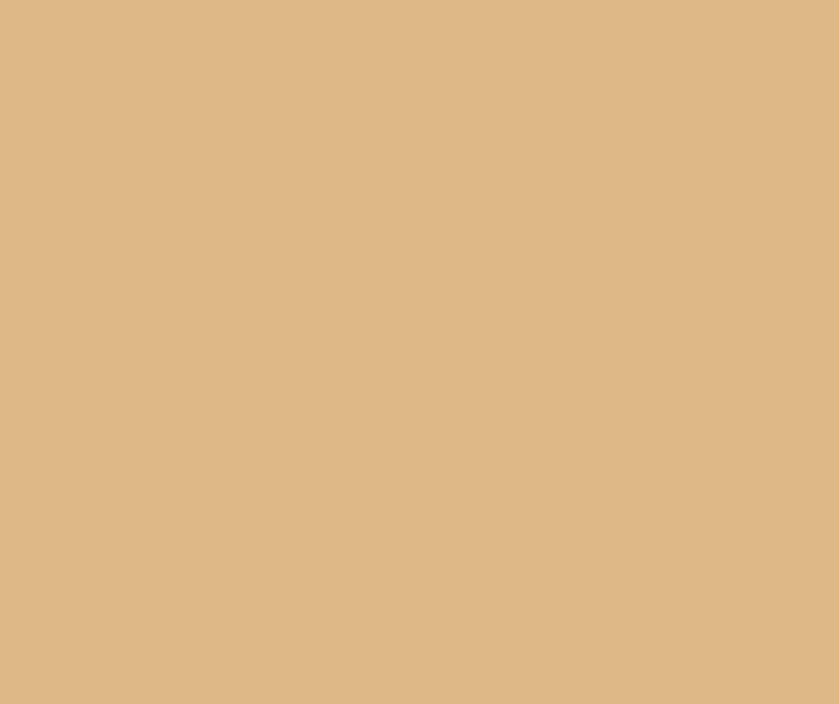
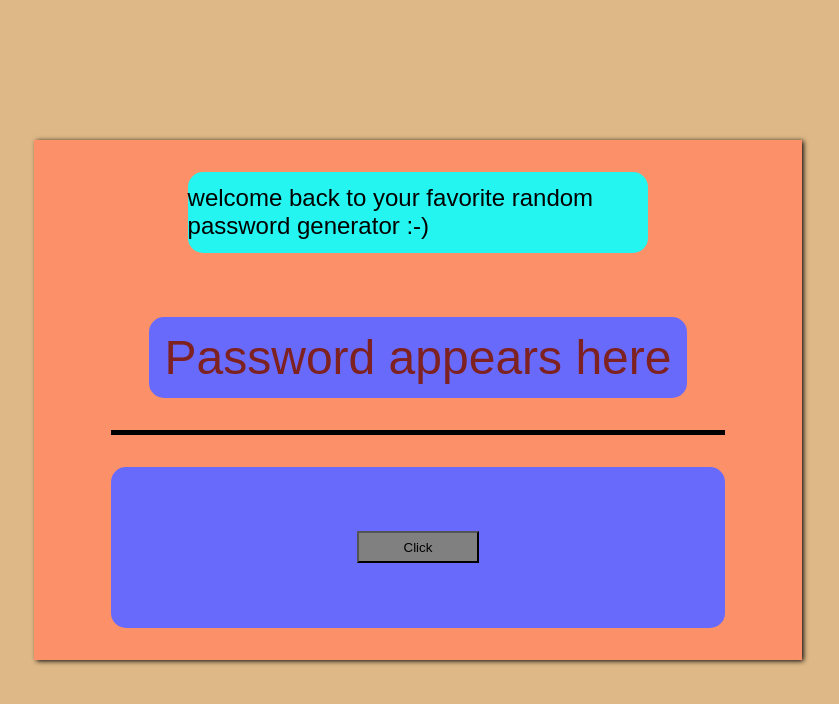
Before and after one commit to johnxadams/password-generator, a website: page src/index.html in a window 1280 px wide. Shown: the whole page, without its empty margins (222-1061 px from the left). Drawn offline with nearby package versions, Linux system fonts and the light colour scheme; files that its build step writes are made by us from their sources.

Commit message:
password generator first steps

```diff
--- a/src/index.html
+++ b/src/index.html
@@ -5,11 +5,18 @@
     <meta http-equiv="X-UA-Compatible" content="IE=edge">
     <meta name="viewport" content="width=device-width, initial-scale=1.0">
     <link rel="stylesheet" href="./styles/main.css">
-    <title>Document</title>
+    <title>Password Generator</title>
 </head>
 <body>
-<header>
-
-</header>
+<div class="big-container">
+    <div class="header-box">welcome back to your favorite random password generator :-)</div>
+    <div class="password-box">Password appears here</div>
+    <div class="horizontal-line"></div>
+    <div class="footer-box">
+        <!-- here's a button -->
+        <button onclick="randomPassword()">Click</button>
+    </div>
+</div>
+<script src="index.js"></script>
 </body>
 </html>
--- /dev/null
+++ b/src/index.js
@@ -0,0 +1,16 @@
+const passwordBox = document.querySelector('.big-container .password-box')
+
+passwordBox.style.color = 'rgb(126, 33, 33)'; //this works, very well
+
+const randomPassword = () => {
+    let result = [];
+    let numAndStr = "1234567890ABCDEFGHIJKLMNOPQRSTUVWXYZ§$%&/()=?'*#-:,.<>|/^°abcdefghijklmnopqrstuvwxyz";
+    for (let i = 0; i < 8; i++){
+        result.push(numAndStr[Math.floor(Math.random() * numAndStr.length)]);
+    }
+    passwordBox.innerHTML = result.join(" ");
+    return result.join("") //do we need to result.join("") again??
+}
+
+// for (const item of items)
+// §$%&/()=?'*#-:,.<>|/^°
--- a/src/scss/main.scss
+++ b/src/scss/main.scss
@@ -6,5 +6,63 @@
 
 
 body {
+    // width: 100%;
+    height: 100vh;
     background-color: burlywood;
+    display: flex;
+    justify-content: center;
+    align-items: center;
+    font-family: Arial, Helvetica, sans-serif;
 }
+
+.big-container {
+    width: 60%;
+    height: 65vh;
+    background-color: #FC9068;
+    display: flex;
+    flex-direction: column;
+    // justify-content: center;
+    align-items: center;
+    box-shadow: 1.5px 1px 5px black;
+    .header-box {
+        width: 60%;
+        height: 20%;
+        background-color: #24F5F0;
+        margin: 2rem;
+        border-radius: 15px ;
+        display: flex;
+        justify-content: center;
+        align-items: center;
+        font-size: 1.5rem;
+    }
+    .password-box {
+        width: 70%;
+        height: 20%;
+        background-color: #686AFC;
+        margin: 2rem;
+        border-radius: 15px ;
+        display: flex;
+        justify-content: center;
+        align-items: center;
+        font-size: 3rem
+    }
+    .horizontal-line {
+        width: 80%;
+        border-bottom: 5px solid black;
+    }
+    .footer-box {
+        width: 80%;
+        height: 40%;
+        background-color: #686AFC;
+        margin: 2rem;
+        border-radius: 15px ;
+        display: flex;
+        justify-content: center;
+        align-items: center;
+        button {
+            background-color: gray;
+            width: 20%;
+            height: 20%;
+        }
+    }
+}
```
